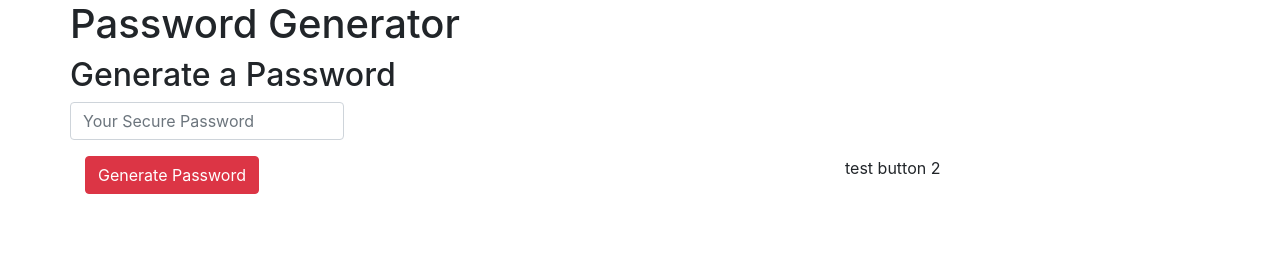
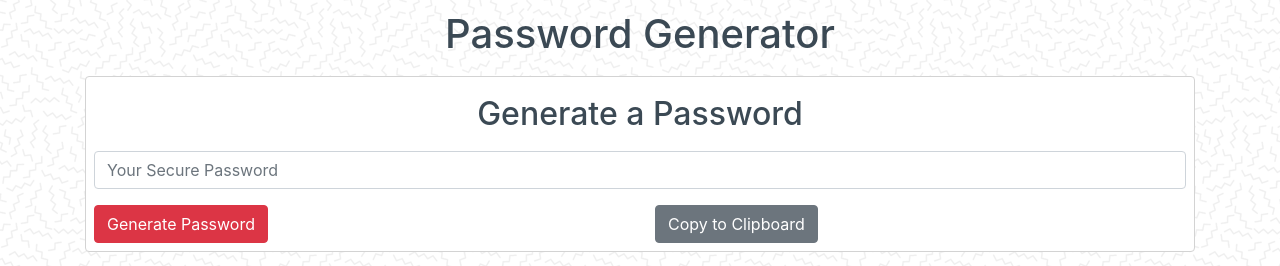
Before and after one commit to BenHCalvert/HW3-PWGen, a plain HTML site: page index.html in a window 1280 px wide. Drawn offline with nearby package versions, Linux system fonts and the light colour scheme.

Commit message:
added styles and background image

```diff
--- a/assets/styles.css
+++ b/assets/styles.css
@@ -0,0 +1,25 @@
+.idbox{
+    background: #fff;
+    border: lightgrey;
+    border-style: solid;
+    border-width: 1px;
+    border-radius: 4px;
+    padding: 8px;
+}
+
+#title1{
+    margin: auto;
+    color: #3b4954;
+    /* height: 100px; */
+    padding: 10px 0px 10px 0px;
+}
+
+#title2{
+    margin: auto;
+    color: #3b4954;
+    padding: 10px 0px 10px 0px;
+}
+
+button{
+    margin: auto;
+}
--- a/index.html
+++ b/index.html
@@ -5,35 +5,34 @@
     <meta name="viewport" content="width=device-width, initial-scale=1.0">
     <meta http-equiv="X-UA-Compatible" content="ie=edge">
     <!-- style sheets -->
-    <link rel="stylesheet" type="text/css" href="assets/reset.css">
+    <!-- <link rel="stylesheet" type="text/css" href="assets/reset.css"> -->
     <link rel="stylesheet" href="https://stackpath.bootstrapcdn.com/bootstrap/4.3.1/css/bootstrap.min.css" integrity="sha384-ggOyR0iXCbMQv3Xipma34MD+dH/1fQ784/j6cY/iJTQUOhcWr7x9JvoRxT2MZw1T" crossorigin="anonymous">
     <link rel="stylesheet" type="text/css" href="assets/styles.css">
     <title>PW Generator</title>
 </head>
-<body>
+<body background="assets/images/memphis-mini.png">
     <div class="container">
 
         <!-- Titles -->
         <div class="row">
-            <div class="col-">
-                <div class="mx-auto">
+                <div id="title1">
                     <h1>Password Generator</h1>
-                </div>
             </div>
         </div>
 
+        <!-- box -->
+    <div class="idbox">
+
         <div class="row">
-            <div class="col-">
-                <div class="mx-auto">
+                <div id="title2">
                     <h2>Generate a Password</h2>
-                </div>
             </div>
         </div>
 
     <!-- PW Output Box -->
 
         <div class="row">
-            <div class="col-">
+            <div class="col">
                 <div class="form-group">
                     <input type="PW" class="form-control" id="pwOutput" aria-describedby="emailHelp" placeholder="Your Secure Password">
                     <!-- <small id="emailHelp" class="form-text text-muted">We'll never share your email with anyone else.</small> -->
@@ -43,15 +42,16 @@
 
         <!-- Buttons -->
         <div class="row">
-                <div class="col-4">
+                <div class="col">
                     <button type="button" class="btn btn-danger">Generate Password</button>
                 </div>
-                <div class="col-4"></div>
-                <div class="col-4">
-                    test button 2
+                <!-- <div class="col-4"></div> -->
+                <div class="col">
+                    <button type="button" class="btn btn-secondary">Copy to Clipboard</button>
                 </div>
         </div>
 
+    </div>
 
     </div>
 
```
Also changed, not shown: assets/images/memphis-mini.png (added).
